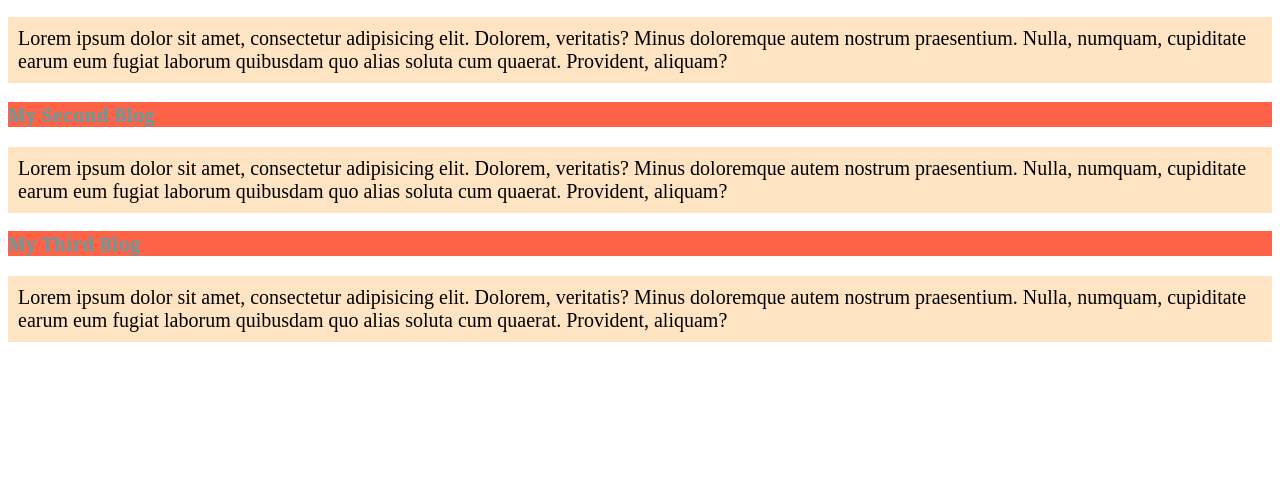
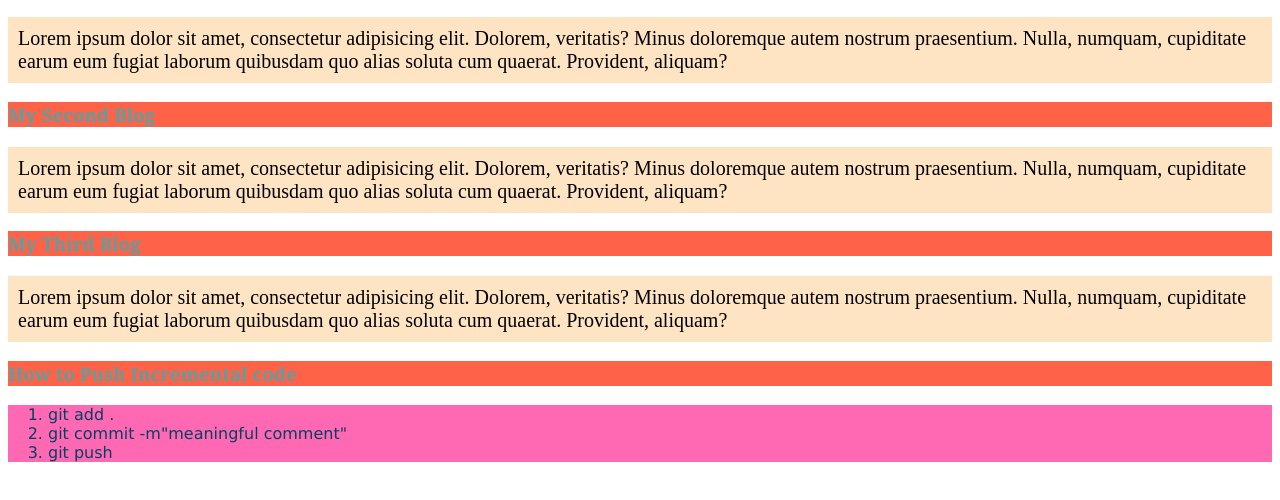
Before and after one commit to munna454/my-second-github-repo, a plain HTML site: page index2.html in a window 1280 px wide. Shown: the part 96-596 px from the top of the page. Drawn offline with Linux system fonts and the light colour scheme.

Commit message:
first website

```diff
--- a/index2.css
+++ b/index2.css
@@ -14,3 +14,8 @@ h3{
     background-color: tomato;
     font-family: Cambria, Cochin, Georgia, Times, 'Times New Roman', serif;
 }
+ol{
+    color: rgb(3, 65, 98);
+    background-color: hotpink;
+    font-family: Verdana, Geneva, Tahoma, sans-serif;
+}
--- a/index2.html
+++ b/index2.html
@@ -22,5 +22,13 @@
         <h3>My Third Blog</h3>
         <p>Lorem ipsum dolor sit amet, consectetur adipisicing elit. Dolorem, veritatis? Minus doloremque autem nostrum praesentium. Nulla, numquam, cupiditate earum eum fugiat laborum quibusdam quo alias soluta cum quaerat. Provident, aliquam?</p>
     </div>
+    <div>
+        <h3>How to Push Incremental code</h3>
+        <ol>
+            <li>git add .</li>
+            <li>git commit -m"meaningful comment"</li>
+            <li>git push</li>
+        </ol>
+    </div>
 </body>
 </html>
```
